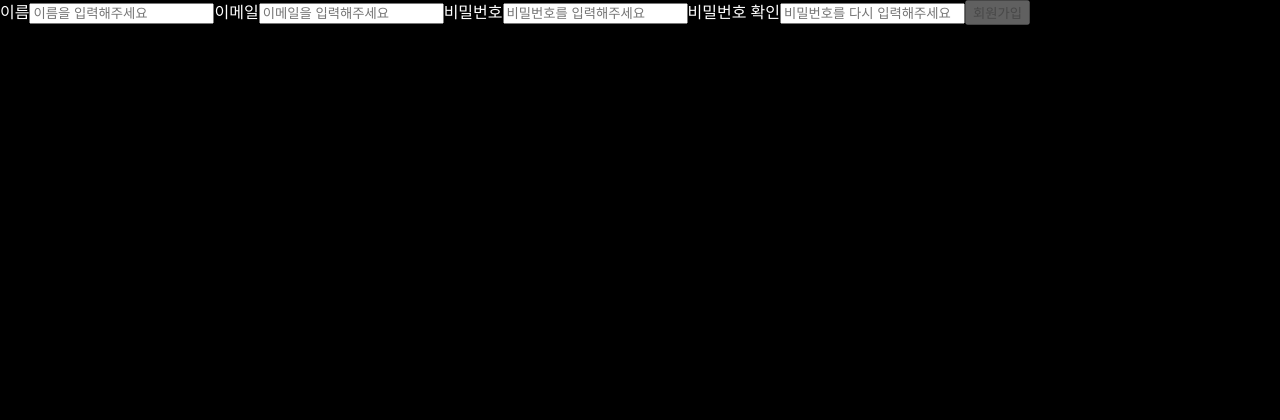
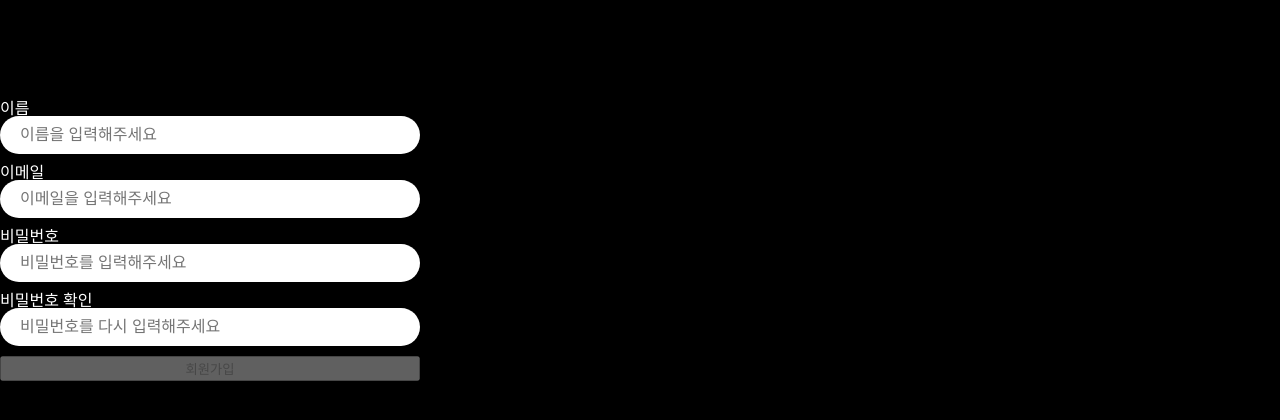
Before and after one commit to Sleepingoff/tdd, a React (Vite) app: page /signup in a window 1280 px wide. Shown: the top 420 px of the page. Built offline with nearby package versions, Linux system fonts and the light colour scheme; no server answers.

Commit message:
update onsubmit, onchange and style

```diff
--- a/src/page/Signup.tsx
+++ b/src/page/Signup.tsx
@@ -1,8 +1,9 @@
-import { useEffect, useState } from "react";
+import React, { useEffect, useState } from "react";
 import styled from "styled-components";
 
 const SignUpPage = () => {
   const [isLoading, setIsLoading] = useState<boolean>(false);
+  const [error, setError] = useState();
 
   const [name, setName] = useState<string>("");
   const [email, setEmail] = useState<string>("");
@@ -10,30 +11,60 @@ const SignUpPage = () => {
   const [confirmPassword, setConfirmPassword] = useState<string | number>("");
   const [isSuccess, setIsSuccess] = useState<boolean>(false);
 
+  const onChange = (e: React.ChangeEvent<HTMLInputElement>) => {
+    const {
+      target: { name, value },
+    } = e;
+    switch (name) {
+      case "name":
+        setName(value);
+        break;
+      case "email":
+        setEmail(value);
+        break;
+      case "password":
+        setPassword(value);
+        break;
+      case "confirmPassword":
+        setConfirmPassword(value);
+        break;
+    }
+  };
+
+  const onSubmit = (e: React.FormEvent<HTMLFormElement>) => {
+    e.preventDefault();
+    if (confirmPassword === password) {
+      setIsSuccess(true);
+    }
+  };
+
   useEffect(() => {
     if (isSuccess) {
       alert("회원가입 성공");
+    }
+    //create Account
+
+    //set the name of the user
+
+    //redirect to homepage
+
+    try {
+    } catch (error) {
+    } finally {
+      setIsLoading(false);
     }
   }, [isSuccess]);
 
   return (
     <Wrapper>
-      <Form
-        onSubmit={(event) => {
-          event.preventDefault();
-          if (confirmPassword === password) {
-            setIsSuccess(true);
-          }
-        }}
-      >
+      <Form onSubmit={onSubmit}>
         <label>
           이름
           <Input
+            name="name"
             value={name}
             type="text"
-            onChange={(event) => {
-              setName(event.target.value);
-            }}
+            onChange={onChange}
             placeholder="이름을 입력해주세요"
             required
           />
@@ -41,11 +72,10 @@ const SignUpPage = () => {
         <label>
           이메일
           <Input
+            name="email"
             value={email}
             type="email"
-            onChange={(event) => {
-              setEmail(event.target.value);
-            }}
+            onChange={onChange}
             placeholder="이메일을 입력해주세요"
             required
           />
@@ -53,11 +83,10 @@ const SignUpPage = () => {
         <label>
           비밀번호
           <Input
+            name="password"
             value={password}
             type="password"
-            onChange={(event) => {
-              setPassword(event.target.value);
-            }}
+            onChange={onChange}
             placeholder="비밀번호를 입력해주세요"
             required
           />
@@ -65,18 +94,17 @@ const SignUpPage = () => {
         <label>
           비밀번호 확인
           <Input
+            name="confirmPassword"
             value={confirmPassword}
             type="password"
-            onChange={(event) => {
-              setConfirmPassword(event.target.value);
-            }}
+            onChange={onChange}
             placeholder="비밀번호를 다시 입력해주세요"
             required
           />
         </label>
-        <button disabled={!email || !password || password != confirmPassword}>
+        <Button disabled={!email || !password || password != confirmPassword}>
           회원가입
-        </button>
+        </Button>
       </Form>
     </Wrapper>
   );
@@ -84,6 +112,30 @@ const SignUpPage = () => {
 
 export default SignUpPage;
 
-const Wrapper = styled.div``;
-const Form = styled.form``;
-const Input = styled.input``;
+const Wrapper = styled.div`
+  display: flex;
+  flex-direction: column;
+  align-items: center;
+  width: 420px;
+  padding: 50px 0px;
+`;
+
+const Form = styled.form`
+  margin-top: 50px;
+  display: flex;
+  flex-direction: column;
+  gap: 10px;
+  width: 100%;
+`;
+
+const Input = styled.input`
+  padding: 10px 20px;
+  border-radius: 50px;
+  border: none;
+  width: 100%;
+  font-size: 16px;
+`;
+
+const Button = styled.button`
+  cursor: pointer;
+`;
```
